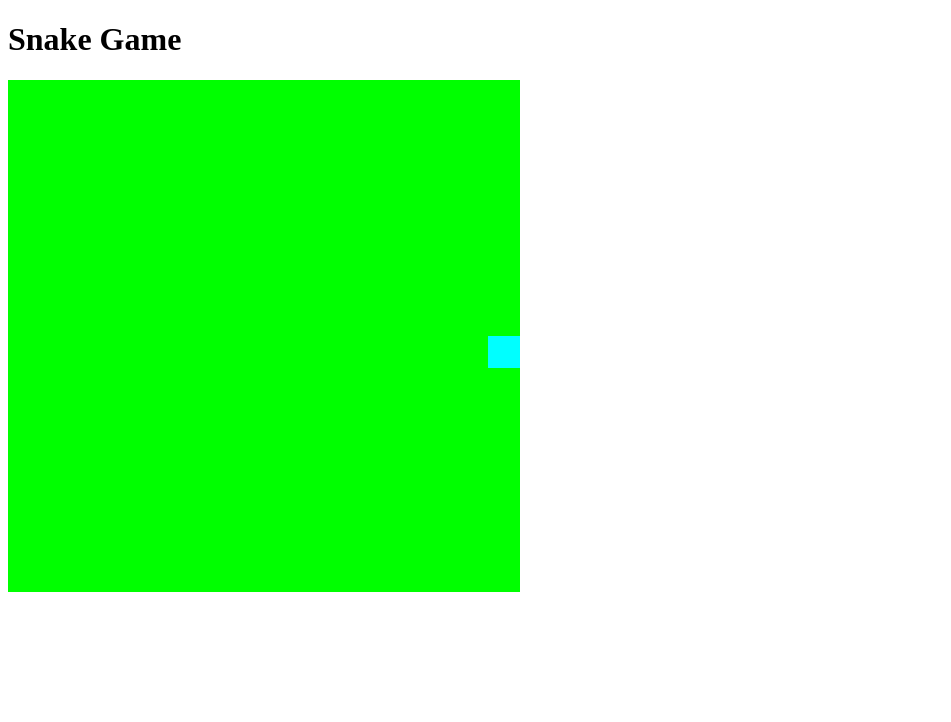
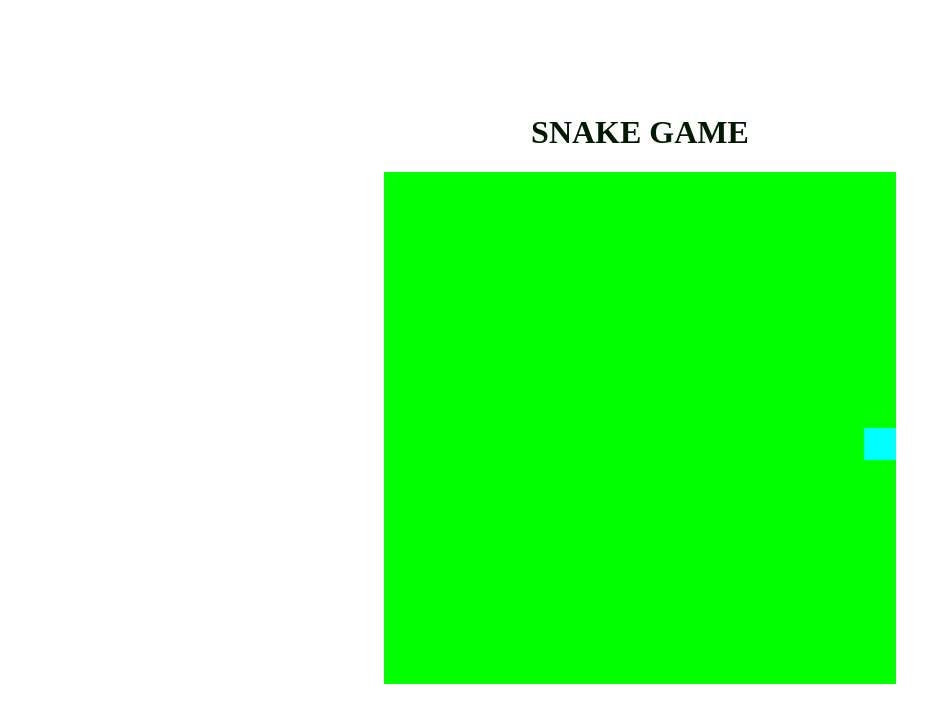
Before and after one commit to rmprafamp/snake_game, a plain HTML site: page index.html in a window 1280 px wide. Shown: the whole page, without its empty margins (0-951 px from the left). Drawn offline with Linux system fonts and the light colour scheme.

Commit message:
adicionando estilização ao body

```diff
--- a/index.html
+++ b/index.html
@@ -10,7 +10,7 @@
 </head>
 
 <body>
-    <h1>Snake Game</h1>
+    <h1>SNAKE GAME</h1>
     <canvas id="snake" width="512" height="512"></canvas>
 </body>
 </html>
--- a/style.css
+++ b/style.css
@@ -0,0 +1,9 @@
+body{
+    height: 95vh;
+    width: 95;
+    display: flex;
+    justify-content: center;
+    align-items: center;
+    flex-direction: column;
+    color: rgb(2, 26, 2)
+}
```
